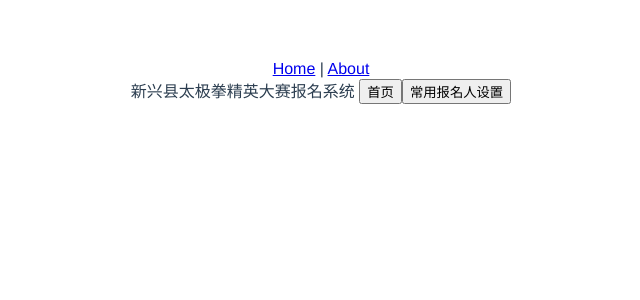
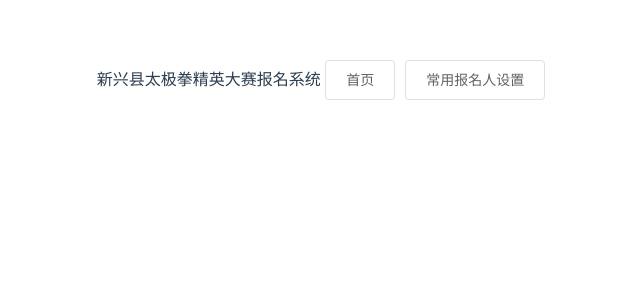
Before and after one commit to kf-liym/match-system, a Vue app: page / in a window 1280 px wide. Shown: the top 300 px of the page, without its empty margins (319-959 px from the left). Built offline with nearby package versions, Linux system fonts and the light colour scheme.

Commit message:
删除多余文件

```diff
--- a/src/App.vue
+++ b/src/App.vue
@@ -1,9 +1,5 @@
 <template>
   <div id="app">
-    <div id="nav">
-      <router-link to="/">Home</router-link> |
-      <router-link to="/about">About</router-link>
-    </div>
     <router-view />
   </div>
 </template>
--- a/src/main.js
+++ b/src/main.js
@@ -4,6 +4,7 @@
 import router from "./router";
 import store from "./store";
 import elementui from "element-ui";
+import "element-ui/lib/theme-chalk/index.css";
 
 Vue.use(elementui);
 Vue.config.productionTip = false;
--- a/src/router/index.js
+++ b/src/router/index.js
@@ -1,6 +1,5 @@
 import Vue from "vue";
 import VueRouter from "vue-router";
-
 Vue.use(VueRouter);
 
 const routes = [
--- a/src/views/About.vue
+++ /dev/null
@@ -1,5 +0,0 @@
-<template>
-  <div class="about">
-    <h1>This is an about page</h1>
-  </div>
-</template>
--- a/src/views/layout/components/header.vue
+++ b/src/views/layout/components/header.vue
@@ -1,6 +1,6 @@
 <template>
   <div>
-    <div>
+    <div class="">
       新兴县太极拳精英大赛报名系统 <el-button>首页</el-button>
       <el-button>常用报名人设置</el-button>
     </div>
```
Also changed, not shown: src/views/Home.vue (deleted, +0 -18 lines).
